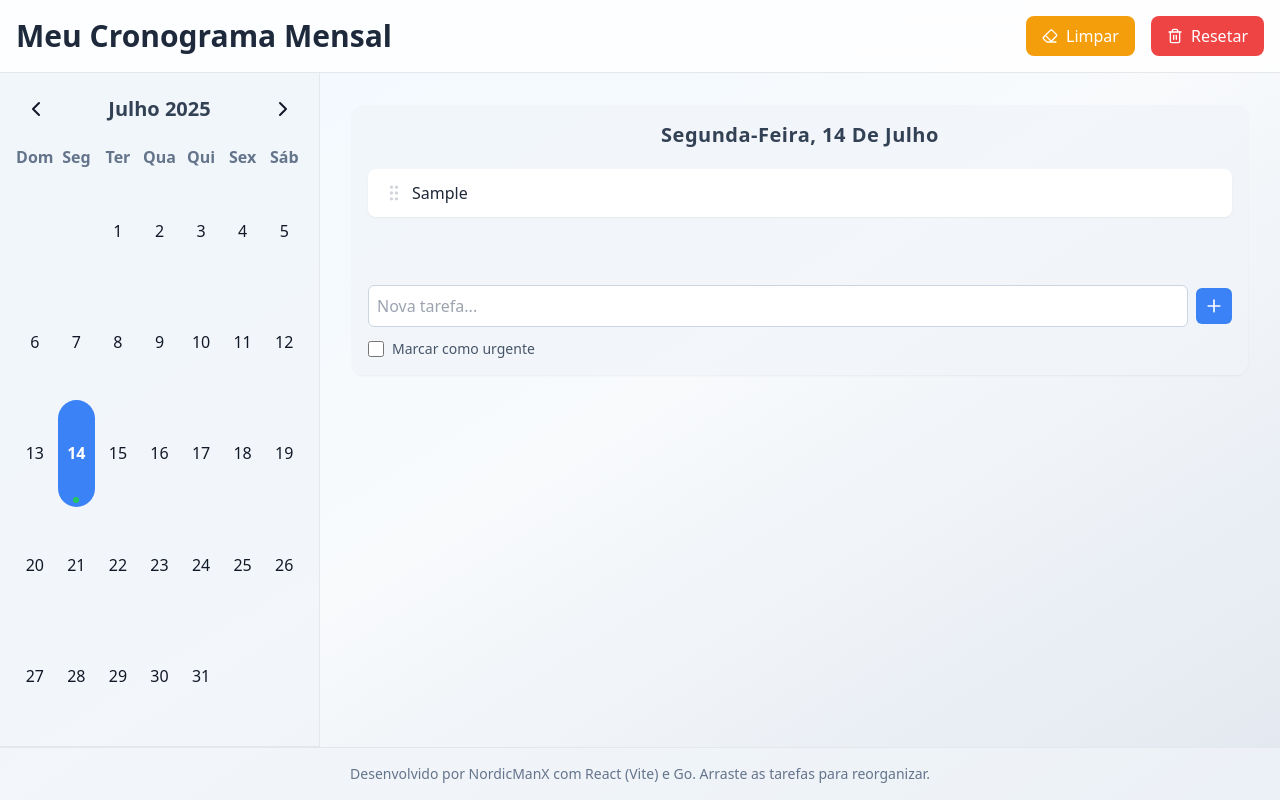
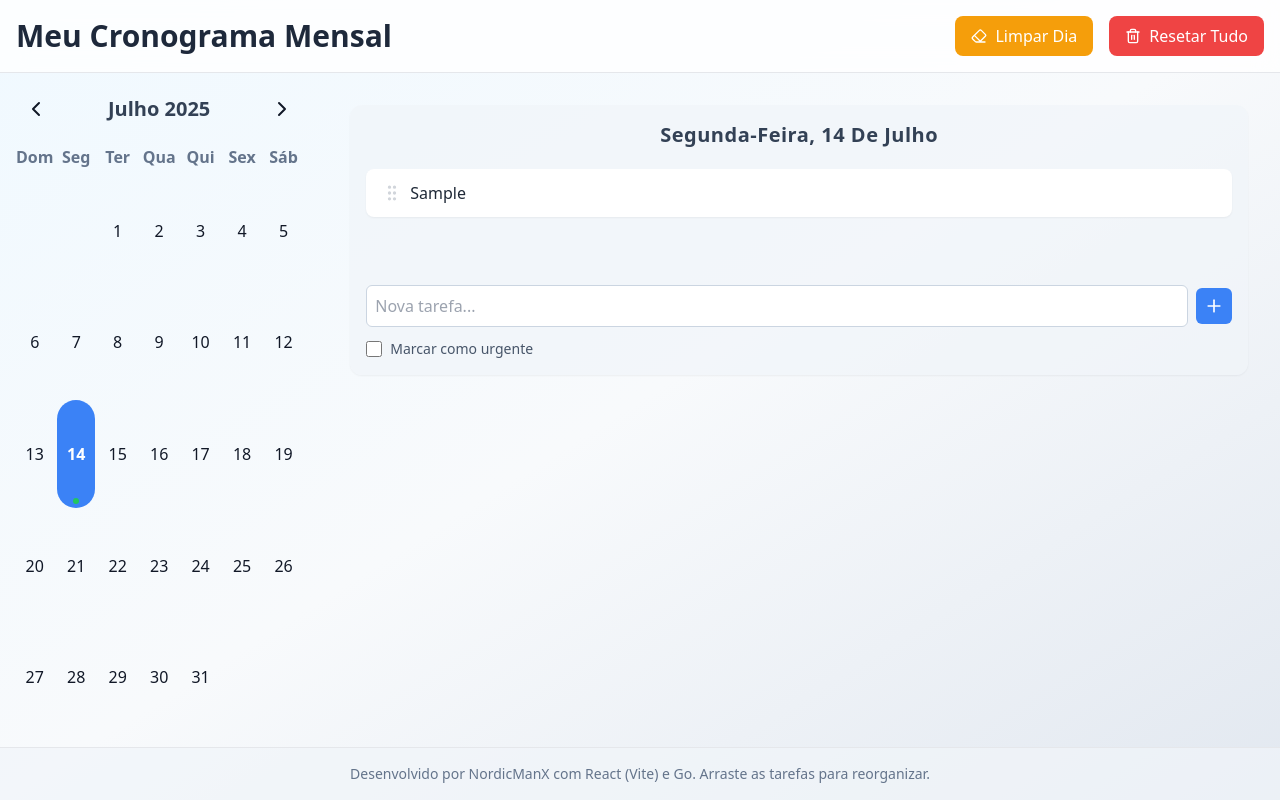
Before and after one commit to NordicManX/Cronograma_semanal, a React (Vite) app: page / in a window 1280 px wide. Both pictures are taken after typing "Sample" into the empty fields and a click on the button 1214 px from the left and 306 px from the top of the page. Built offline with nearby package versions, Linux system fonts and the light colour scheme.

Commit message:
feito ajuste na escala mensal onde o botão limpar, faça apenas a exclusão total do dia e, o resetar tudo faça a exclusão total do ano

```diff
--- a/src/App.jsx
+++ b/src/App.jsx
@@ -150,12 +150,17 @@ const App = () => {
     });
   };
 
-  const handleClearConfirm = () => {
-    setTasksByDate({});
+  const handleClearDayConfirm = () => {
+    const dateStr = format(selectedDate, 'yyyy-MM-dd');
+    setTasksByDate(prev => {
+      const newTasks = { ...prev };
+      delete newTasks[dateStr];
+      return newTasks;
+    });
     setShowClearModal(false);
   };
 
-  const handleResetConfirm = () => {
+  const handleResetAllConfirm = () => {
     setTasksByDate({});
     setShowResetModal(false);
   };
@@ -167,8 +172,20 @@ const App = () => {
 
   return (
     <>
-      {showClearModal && <ConfirmationModal message="Tem certeza que deseja limpar todas as tarefas?" onConfirm={handleClearConfirm} onCancel={() => setShowClearModal(false)} />}
-      {showResetModal && <ConfirmationModal message="Tem certeza que deseja resetar o cronograma para um estado vazio?" onConfirm={handleResetConfirm} onCancel={() => setShowResetModal(false)} />}
+      {showClearModal && (
+        <ConfirmationModal
+          message="Tem certeza que deseja limpar as tarefas deste dia?"
+          onConfirm={handleClearDayConfirm}
+          onCancel={() => setShowClearModal(false)}
+        />
+      )}
+      {showResetModal && (
+        <ConfirmationModal
+          message="Tem certeza que deseja apagar TODAS as tarefas do cronograma? Esta ação não pode ser desfeita."
+          onConfirm={handleResetAllConfirm}
+          onCancel={() => setShowResetModal(false)}
+        />
+      )}
 
       <div className="h-screen w-full font-sans text-gray-900 bg-gradient-to-br from-sky-50 via-slate-50 to-slate-200 flex flex-col">
         <header className="bg-white/80 backdrop-blur-md p-4 z-10 border-b shrink-0">
@@ -186,11 +203,11 @@ const App = () => {
               <div className="flex items-center gap-2 sm:gap-4">
                 <button onClick={() => setShowClearModal(true)} className="bg-amber-500 text-white px-4 py-2 rounded-lg hover:bg-amber-600 active:bg-amber-700 transition-all duration-200 flex items-center gap-2 transform hover:scale-105">
                     <Eraser className="h-4 w-4" />
-                    <span className="hidden sm:inline">Limpar</span>
+                    <span className="hidden sm:inline">Limpar Dia</span>
                 </button>
                 <button onClick={() => setShowResetModal(true)} className="bg-red-500 text-white px-4 py-2 rounded-lg hover:bg-red-600 active:bg-red-700 transition-all duration-200 flex items-center gap-2 transform hover:scale-105">
                     <Trash2 className="h-4 w-4" />
-                    <span className="hidden sm:inline">Resetar</span>
+                    <span className="hidden sm:inline">Resetar Tudo</span>
                 </button>
               </div>
           </div>
--- a/src/components/CalendarSidebar.jsx
+++ b/src/components/CalendarSidebar.jsx
@@ -1,4 +1,3 @@
-import React from 'react';
 import { ChevronLeft, ChevronRight } from 'lucide-react';
 import { format, getDaysInMonth, startOfMonth, getDay, isSameDay, isToday, eachDayOfInterval } from 'date-fns';
 import { ptBR } from 'date-fns/locale';
@@ -7,7 +6,7 @@ import { WEEKDAYS_SHORT } from '../data/constants';
 const CalendarSidebar = ({ currentDate, selectedDate, onDateSelect, onMonthChange, tasksByDate, onDropOnDate, dragOverDate, onDragEnterDate, onDragLeaveDate }) => {
   const monthStart = startOfMonth(currentDate);
   const daysInMonth = getDaysInMonth(currentDate);
-  const firstDayOfWeek = getDay(monthStart); // 0=Dom, 1=Seg, ...
+  const firstDayOfWeek = getDay(monthStart);
 
   const days = eachDayOfInterval({
     start: monthStart,
@@ -15,7 +14,7 @@ const CalendarSidebar = ({ currentDate, selectedDate, onDateSelect, onMonthChang
   });
 
   return (
-    <nav className="w-full lg:w-80 bg-slate-100/70 p-4 border-b lg:border-r h-full flex flex-col">
+    <nav className="w-full bg-transparent p-4 h-full flex flex-col">
       <div className="flex items-center justify-between mb-4">
         <button onClick={() => onMonthChange(-1)} className="p-2 rounded-full hover:bg-slate-200">
           <ChevronLeft className="h-6 w-6" />
@@ -36,7 +35,9 @@ const CalendarSidebar = ({ currentDate, selectedDate, onDateSelect, onMonthChang
         {Array.from({ length: firstDayOfWeek }).map((_, i) => <div key={`empty-${i}`} />)}
         {days.map(day => {
           const dateStr = format(day, 'yyyy-MM-dd');
-          const hasTasks = tasksByDate[dateStr] && tasksByDate[dateStr].length > 0;
+          const dateTasks = tasksByDate[dateStr] || [];
+          const hasTasks = dateTasks.length > 0;
+          const hasUrgentTasks = dateTasks.some(task => task.isUrgent);
 
           const isSelected = isSameDay(day, selectedDate);
           const isCurrentToday = isToday(day);
@@ -65,7 +66,9 @@ const CalendarSidebar = ({ currentDate, selectedDate, onDateSelect, onMonthChang
               className={dayClasses}
             >
               <span>{format(day, 'd')}</span>
-              {hasTasks && <div className="absolute bottom-1 h-1.5 w-1.5 bg-green-500 rounded-full"></div>}
+              {hasTasks && (
+                <div className={`absolute bottom-1 h-1.5 w-1.5 rounded-full ${hasUrgentTasks ? 'bg-red-500' : 'bg-green-500'}`}></div>
+              )}
             </div>
           );
         })}
```
